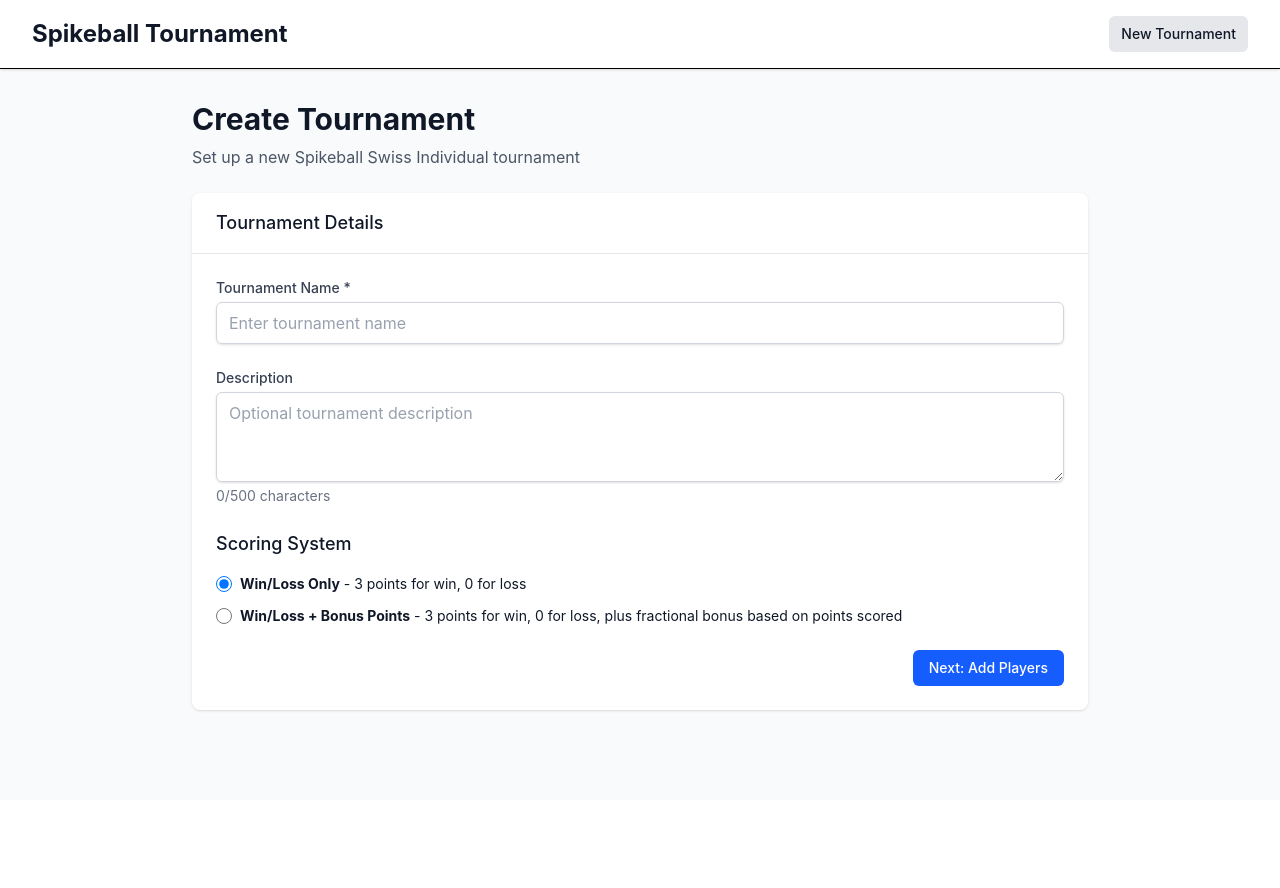
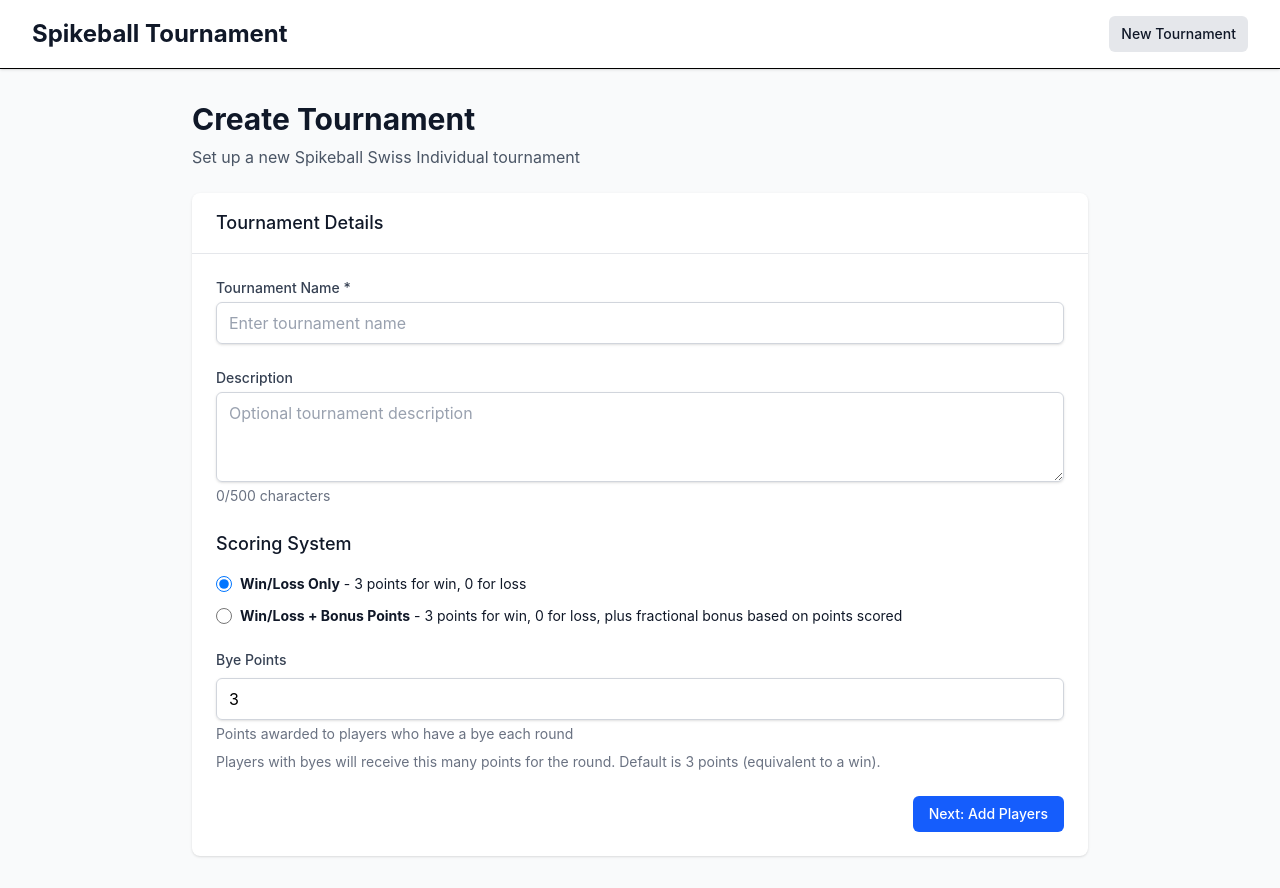
Before and after one commit to alango/spikeball-tournament, a React (Vite) app in the folder spikeball-app/: page / in a window 1280 px wide. Before the commit the page ends 800 px from the top, so only its background shows below. Built offline with nearby package versions, Linux system fonts and the light colour scheme.

Commit message:
Add optional number of points for players with byes

```diff
--- a/spikeball-app/src/components/tournament/TournamentSetup.tsx
+++ b/spikeball-app/src/components/tournament/TournamentSetup.tsx
@@ -53,6 +53,7 @@ function TournamentForm({ onComplete, onCreateTournament }: TournamentFormProps)
     name: '',
     description: '',
     bonusPointsEnabled: false,
+    byePoints: '3',
   });
   const [errors, setErrors] = useState<Record<string, string>>({});
 
@@ -67,6 +68,11 @@ function TournamentForm({ onComplete, onCreateTournament }: TournamentFormProps)
 
     if (formData.description.length > 500) {
       newErrors.description = 'Description must be 500 characters or less';
+    }
+
+    const byePointsNum = Number(formData.byePoints);
+    if (isNaN(byePointsNum) || byePointsNum < 0 || byePointsNum > 10) {
+      newErrors.byePoints = 'Bye points must be a number between 0 and 10';
     }
 
     setErrors(newErrors);
@@ -84,6 +90,7 @@ function TournamentForm({ onComplete, onCreateTournament }: TournamentFormProps)
       maxPlayers: 30,
       scoringSystem: formData.bonusPointsEnabled ? 'win-loss-bonus' : 'win-loss',
       bonusPointsEnabled: formData.bonusPointsEnabled,
+      byePoints: Number(formData.byePoints),
     };
 
     onCreateTournament({
@@ -165,6 +172,26 @@ function TournamentForm({ onComplete, onCreateTournament }: TournamentFormProps)
               </p>
             </div>
           )}
+        </div>
+
+        <div className="space-y-2">
+          <label className="block text-sm font-medium text-gray-700">
+            Bye Points
+          </label>
+          <Input
+            type="number"
+            step="0.1"
+            min="0"
+            max="10"
+            value={formData.byePoints}
+            onChange={(e) => setFormData(prev => ({ ...prev, byePoints: e.target.value }))}
+            error={errors.byePoints}
+            placeholder="3"
+            helpText="Points awarded to players who have a bye each round"
+          />
+          <p className="text-sm text-gray-500">
+            Players with byes will receive this many points for the round. Default is 3 points (equivalent to a win).
+          </p>
         </div>
 
         <div className="flex justify-end">
--- a/spikeball-app/src/stores/tournamentStore.ts
+++ b/spikeball-app/src/stores/tournamentStore.ts
@@ -324,12 +324,13 @@ const useTournamentStore = create<TournamentStore>()(
           });
         });
 
-        // Update player bye histories for this completed round
+        // Update player bye histories for this completed round and award bye points
         currentRound.byes.forEach(playerId => {
           if (updatedPlayers[playerId]) {
             updatedPlayers[playerId] = {
               ...updatedPlayers[playerId],
-              byeHistory: [...updatedPlayers[playerId].byeHistory, currentRound.roundNumber]
+              byeHistory: [...updatedPlayers[playerId].byeHistory, currentRound.roundNumber],
+              currentScore: updatedPlayers[playerId].currentScore + state.currentTournament!.configuration.byePoints
             };
           }
         });
@@ -404,6 +405,16 @@ const useTournamentStore = create<TournamentStore>()(
     {
       name: 'spikeball-tournament-state',
       partialize: (state) => ({ currentTournament: state.currentTournament }),
+      migrate: (persistedState: { currentTournament?: Tournament }) => {
+        // Add byePoints field for existing tournaments (defaults to 3)
+        if (persistedState.currentTournament &&
+            persistedState.currentTournament.configuration &&
+            !('byePoints' in persistedState.currentTournament.configuration)) {
+          (persistedState.currentTournament.configuration as TournamentConfig).byePoints = 3;
+        }
+        return persistedState;
+      },
+      version: 1,
     }
   )
 );
--- a/spikeball-app/src/types/index.ts
+++ b/spikeball-app/src/types/index.ts
@@ -52,6 +52,7 @@ export interface TournamentConfig {
   maxPlayers: number;
   scoringSystem: 'win-loss' | 'win-loss-bonus';
   bonusPointsEnabled: boolean;
+  byePoints: number;
 }
 
 export interface GroupConfiguration {
```
